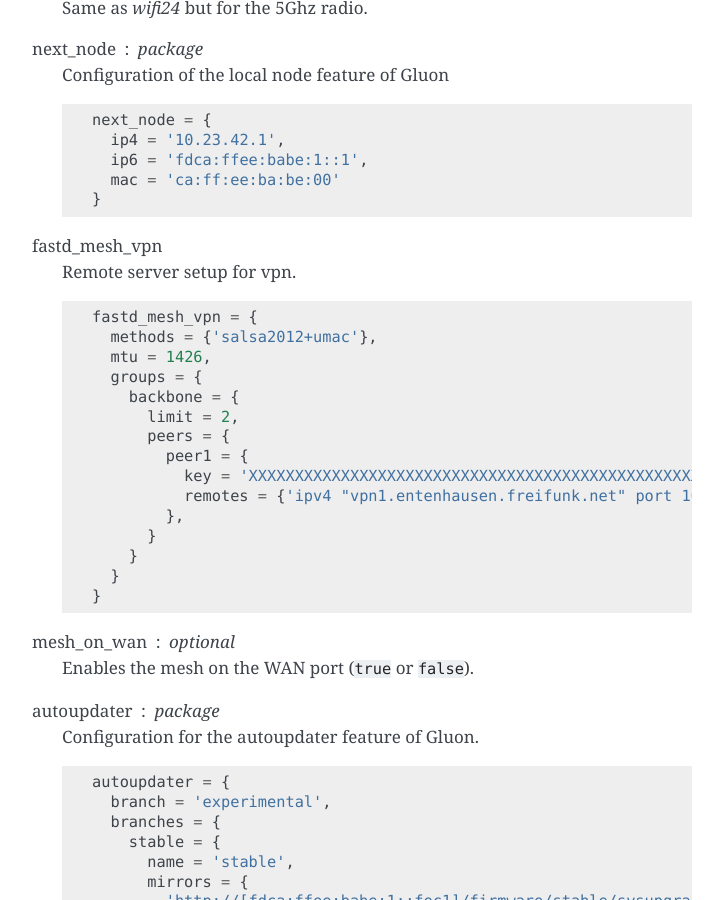
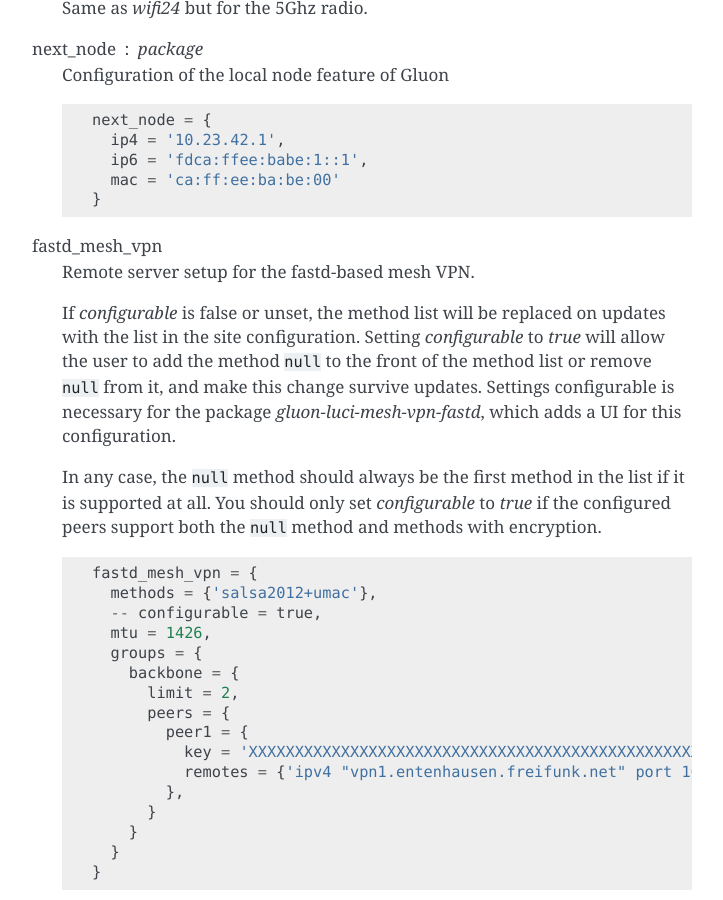
Before and after one commit to freifunk-gluon/gluon, a Sphinx documentation site: the page built from docs/user/site.rst, in a window 1280 px wide and 900 px high, scrolled down 1810 px. Shown: the whole window, without its empty margins (388-1111 px from the left). Built offline with Sphinx 7.4.7, drawn with Linux system fonts in a browser that asks for light colours; some of the changed text lies outside the part shown.

Commit message:
docs: add some explanations regarding the fastd_mesh_vpn "configurable" setting

```diff
--- a/docs/site-example/site.conf
+++ b/docs/site-example/site.conf
@@ -89,6 +89,8 @@
   fastd_mesh_vpn = {
     -- List of crypto-methods to use.
     methods = {'salsa2012+umac'},
+    -- configurable = true,
+
     mtu = 1426,
     groups = {
       backbone = {
--- a/docs/user/site.rst
+++ b/docs/user/site.rst
@@ -97,11 +97,22 @@ next_node : package
 
 
 fastd_mesh_vpn
-    Remote server setup for vpn.
+    Remote server setup for the fastd-based mesh VPN.
+
+    If `configurable` is false or unset, the method list will be replaced on updates
+    with the list in the site configuration. Setting `configurable` to `true` will allow the user to
+    add the method ``null`` to the front of the method list or remove ``null`` from it,
+    and make this change survive updates. Settings configurable is necessary for the
+    package `gluon-luci-mesh-vpn-fastd`, which adds a UI for this configuration.
+
+    In any case, the ``null`` method should always be the first method in the list
+    if it is supported at all. You should only set `configurable` to `true` if the
+    configured peers support both the ``null`` method and methods with encryption.
     ::
 
       fastd_mesh_vpn = {
         methods = {'salsa2012+umac'},
+	-- configurable = true,
         mtu = 1426,
         groups = {
           backbone = {
```
